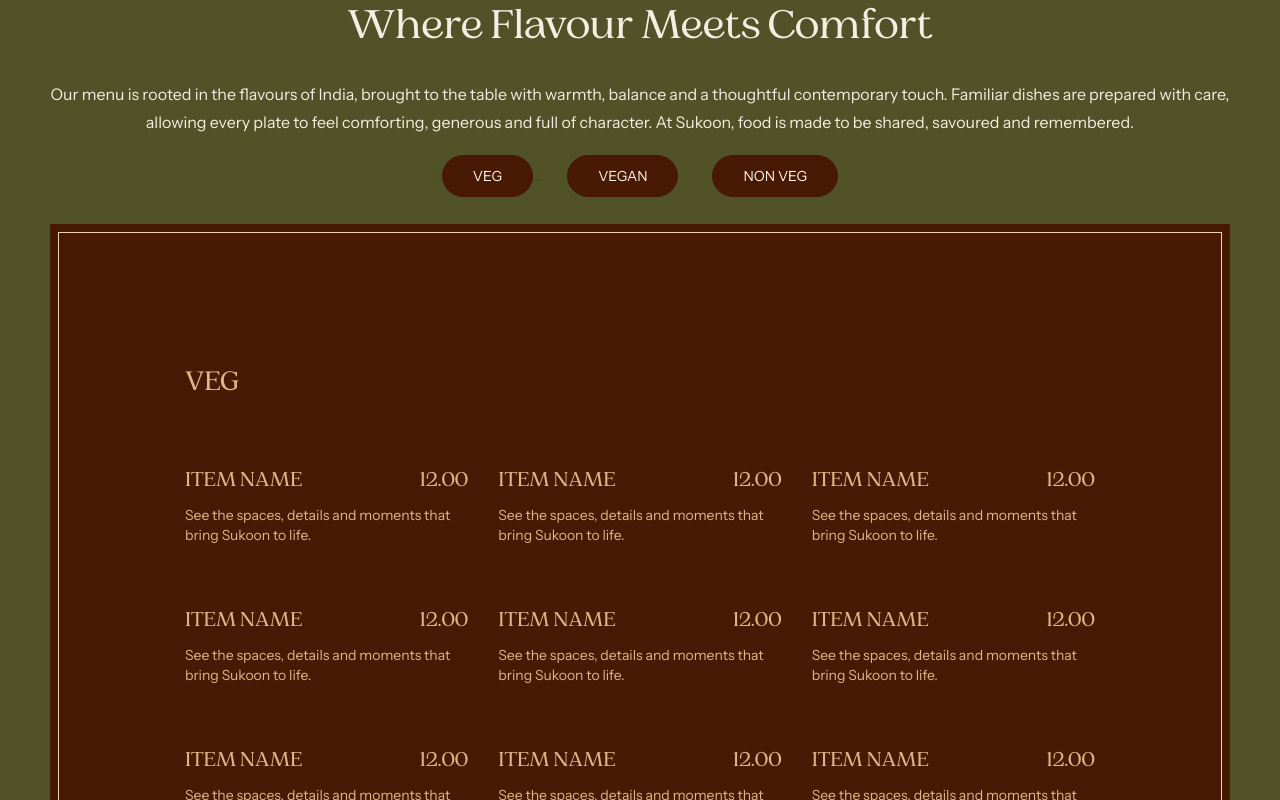
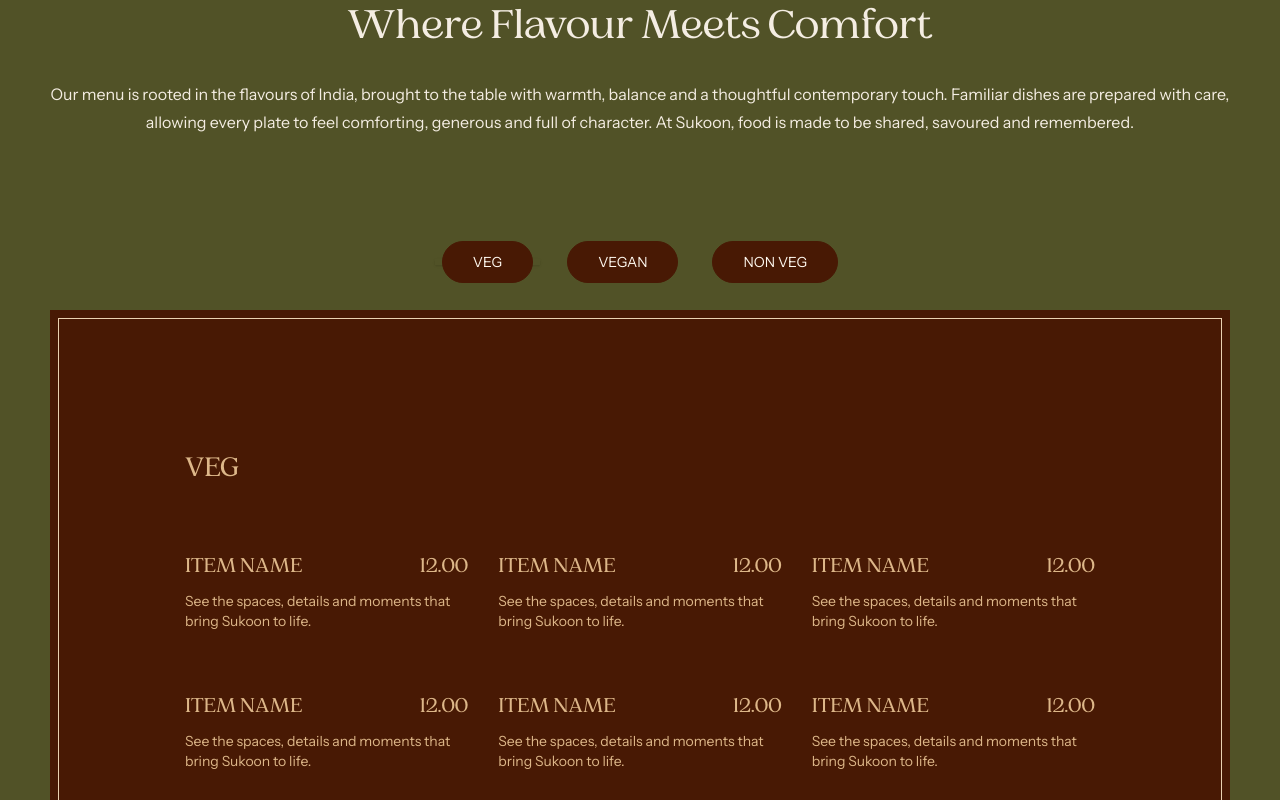
Before and after one commit to Studio-Corelands-Main/sukoon, a Next.js app: page /menu in a window 1280 px wide. Shown: the part 900-1700 px from the top of the page. Built offline with nearby package versions, Linux system fonts and the light colour scheme.

Commit message:
feat: enhance footer layout, add container padding utilities, and improve component structure for better responsiveness

```diff
--- a/src/app/components/footer/Footer.tsx
+++ b/src/app/components/footer/Footer.tsx
@@ -91,8 +91,6 @@ const Footer = () => {
   return (
     <>
       <footer className="bg-[#481904]  px-7.5 sm:px-13 container-px text-[#F4EDE2]">
-        <div className="h-px bg-[#F4EDE2]" />
-
         <div className="grid grid-cols-1 md:grid-cols-2 xl:grid-cols-4 gap-15 md:gap-10  md:gap-x-50 pt-25 justify-between pb-10 md:pb-51.5">
           {footerSections.map(({ title, items }) => (
             <div key={title}>
--- a/src/app/globals.css
+++ b/src/app/globals.css
@@ -137,6 +137,16 @@
   }
 }
 
+.container-px {
+  padding-inline: 32px;
+}
+.container-pl {
+  padding-left: 32px;
+}
+.container-pr {
+  padding-right: 32px;
+}
+
 @media screen and (min-width: 768px) {
   .container-px {
     padding-inline: 50px;
--- a/src/app/home/components/GalleryTagline.tsx
+++ b/src/app/home/components/GalleryTagline.tsx
@@ -82,9 +82,9 @@ const GalleryTagline = () => {
             />
 
             <div className="absolute bottom-3 lg:bottom-7.5 left-7.5 right-7.5 z-10 flex items-center justify-between">
-              <div className="font-charman-serif-light text-[40px] md:text-fluid-40 text-[#DDB789]">
+              <H2 className="text-[#DDB789]">
                 {activeIndex + 1}/{images.length}
-              </div>
+              </H2>
 
               <div className="flex gap-4 md:[&>button>svg]:size-6.25">
                 <button
--- a/src/app/home/components/TasteOfSorrel.tsx
+++ b/src/app/home/components/TasteOfSorrel.tsx
@@ -285,7 +285,7 @@ export function TasteOfSukoon() {
         {/* Body */}
         <div className="container-px flex items-start lg:gap-8 gap-3">
           {/* LEFT: sticky */}
-          <div className="sticky top-(--dish-header-h) z-10 w-[30%] lg:w-1/2 self-start pl-8 pt-8 lg:pl-0 lg:pt-0">
+          <div className="sticky top-(--dish-header-h) z-10 w-[30%] lg:w-1/2 self-start pl-8 pt-8 md:pl-0 lg:pt-0">
             <div className="flex flex-col justify-start ">
               <H2
                 key={activeDish}
@@ -333,9 +333,9 @@ export function TasteOfSukoon() {
           </div>
         </div>
       </section>
-      <div className="flex justify-center lg:hidden bg-[#481904]">
+      <div className="flex justify-start lg:hidden bg-[#481904] container-px px-8 md:px-0">
         <Button
-          className="mx-auto mt-7.5 w-fit cursor-pointer bg-transparent text-[#DDB789] hover:bg-[#DDB789] hover:text-[#481904]"
+          className="  mt-7.5 w-fit cursor-pointer bg-transparent text-[#DDB789] hover:bg-[#DDB789] hover:text-[#481904]"
           color="#DDB789"
           label="VIEW MENU"
           href="/gallery"
--- a/src/app/menu/components/ShowMenu.tsx
+++ b/src/app/menu/components/ShowMenu.tsx
@@ -15,6 +15,10 @@ const ShowMenu = () => {
         and remembered.
       </Text>
       <div className="relative">
+        <div
+          aria-hidden
+          className="pointer-events-none sticky top-0 z-40 h-21.5 bg-[#515227]"
+        />
         <TabView />
       </div>
     </div>
--- a/src/app/menu/components/TabView.tsx
+++ b/src/app/menu/components/TabView.tsx
@@ -17,8 +17,8 @@ interface Menu {
 
 const TabView = () => {
   return (
-    <Tabs defaultValue="veg" className="w-full   ">
-      <div className="sticky top-21.5 z-40 bg-[#515227]   overflow-x-scroll md:overflow-x-hidden">
+    <Tabs defaultValue="veg" className="w-full">
+      <div className="sticky top-21.5 z-40 bg-[#515227] overflow-x-scroll md:overflow-x-hidden">
         <TabsList className=" mx-auto flex justify-center gap-2 px-2 pt-10 pb-6 sm:gap-5 sm:pb-10  ">
           {menulist.map((item) => (
             <TabsTrigger key={item.id} value={item.tag}>
--- a/src/app/page.tsx
+++ b/src/app/page.tsx
@@ -35,6 +35,9 @@ export default function Home() {
       {/* <TasteOfSorrel /> */}
       <TasteOfSukoon />
       <TasteOfSorrelRepeated content="Good food tastes even better when it’s shared. Reserve your table at Sukoon and settle in for soulful Indian flavours, warm hospitality and moments made to be savoured.Good food tastes even better when it’s shared. Reserve your table at Sukoon and settle in for soulful Indian flavours, warm hospitality and moments made to be savoured.Good food tastes even better when it’s shared. Reserve your table at Sukoon and settle in for soulful Indian flavours, warm hospitality and moments made to be savoured.Good food tastes even better when it’s shared. Reserve your table at Sukoon and settle in for soulful Indian flavours, warm hospitality and moments made to be savoured.Good food tastes even better when it’s shared. Reserve your table at Sukoon and settle in for soulful Indian flavours, warm hospitality and moments made to be savoured." />
+      <div className="bg-[#481904] container-px">
+        <div className="h-px bg-[#DDB789] " />
+      </div>
     </>
   );
 }
```
